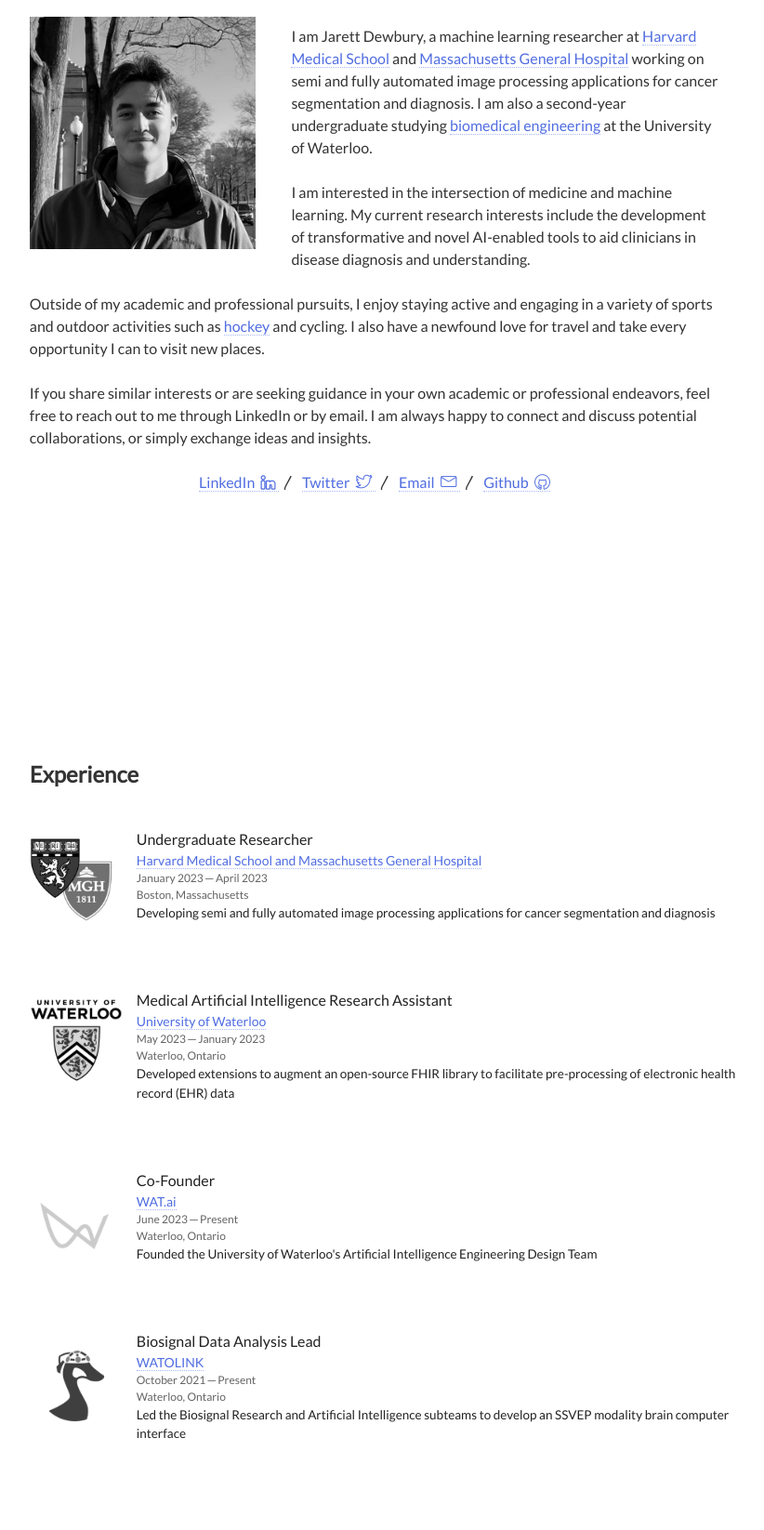
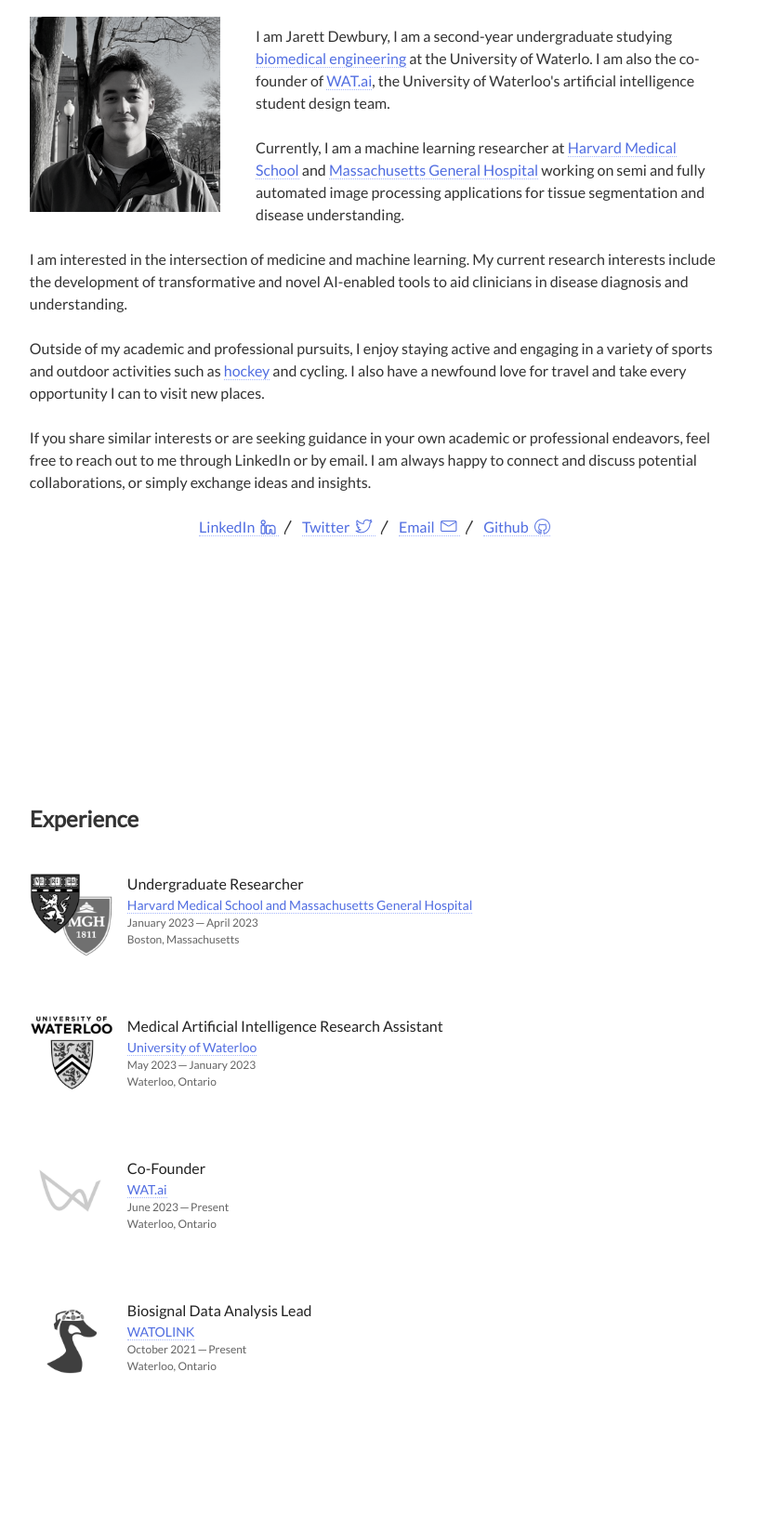
Before and after one commit to Jdewbury/jdewbury.github.io, a plain HTML site: page index.html in a window 1280 px wide. Shown: the part 237-1883 px from the top of the page at 93% size, without its empty margins (237-1059 px from the left). After the commit the page ends 1809 px from the top, so only its background shows below. Drawn offline with nearby package versions, Linux system fonts and the light colour scheme; a script that the page names is missing.

Commit message:
fix profile photo, update description

```diff
--- a/index.html
+++ b/index.html
@@ -27,7 +27,7 @@
 </head>
 	<body>
         <div class="navbar" id="myNavbar">
-            <a href="index.html" class="active"><img src="img/logo.png" draggable=false style="width:60px;height:auto;margin-top:-20px;float:left;"></a>
+            <a href="index.html" class="active"><img src="img/logo.png" draggable=false style="width:65px;height:auto;margin-top:-20px;float:left;"></a>
             <a class="space"></a>
             <a href="#about">About</a>
             <a href="#experience">Experience</a>
@@ -40,11 +40,15 @@
             <div class="about" id="about">
                 <br><br><br><br><br><br><br><br><br><br>
                 <p>
-                    <img src="img/profile.jpg" draggable=false style="width:19vw;height:auto;display:inline;min-width:150px;float:left;margin-right:3vw;margin-bottom:1.5vw;margin-top:1.2vw;filter:grayscale(100%);"><br>
-                    I am Jarett Dewbury, a machine learning researcher at <a href="https://hms.harvard.edu/" target="_blank">
-                    Harvard Medical School</a> and <a href="https://wellman.massgeneral.org/" target="_blank">Massachusetts General Hospital</a> working on semi and fully automated image processing applications for cancer
-                    segmentation and diagnosis. I am also a second-year undergraduate studying <a href="https://uwaterloo.ca/future-students/programs/biomedical-engineering" target="_blank">
-                    biomedical engineering</a> at the University of Waterloo.
+                    <img src="img/profile.jpg" draggable=false style="width:16vw;height:auto;display:inline;min-width:150px;float:left;margin-right:3vw;margin-bottom:1.5vw;margin-top:1.2vw;filter:grayscale(95%);"><br>
+                    I am Jarett Dewbury, I am a second-year undergraduate studying <a href="https://uwaterloo.ca/future-students/programs/biomedical-engineering" target="_blank">
+                    biomedical engineering</a> at the University of Waterlo. I am also the co-founder of <a href="https://linktr.ee/wat.ai" target="_blank">WAT.ai</a>, the University of Waterloo's artificial intelligence student design team.
+
+                </p><br>
+                <p>
+                    Currently, I am a machine learning researcher at <a href="https://hms.harvard.edu/" target="_blank">
+                        Harvard Medical School</a> and <a href="https://wellman.massgeneral.org/" target="_blank">Massachusetts General Hospital</a> working on semi and fully automated image processing applications for tissue
+                        segmentation and disease understanding.
                 </p><br>
                 <p>
                     I am interested in the intersection of medicine and machine learning. My current research interests include the development of transformative and novel
@@ -98,7 +102,7 @@
                 </div>
                 <div class="job1">
                     <div class="joblogo">
-                        <img src="img/hmsmgh.png" draggable=false style="width:90px;height:auto;float:left;margin-top:10px;filter:grayscale(100%);">
+                        <img src="img/hmsmgh.png" draggable=false style="width:90px;height:auto;float:left;filter:grayscale(100%);">
                     </div>
                     <div class="job">
                         <div class="jobtitle">
@@ -113,14 +117,11 @@
                             January 2023 ─ April 2023<br>
                             Boston, Massachusetts
                         </div>
-                        <div class="jobdesc">
-                            Developing semi and fully automated image processing applications for cancer segmentation and diagnosis
-                        </div>
                     </div>
                 </div><br><br><br>
                 <div class="job2">
                     <div class="joblogo">
-                        <img src="img/uwaterloo.png" draggable=false style="width:100px;height:auto;float:left;margin-top:10px;filter:grayscale(100%);">
+                        <img src="img/uwaterloo.png" draggable=false style="width:90px;height:auto;float:left;filter:grayscale(100%);">
                     </div>
                     <div class="job">
                         <div class="jobtitle">
@@ -135,15 +136,11 @@
                             May 2023 ─ January 2023<br>
                             Waterloo, Ontario
                         </div>
-                        <div class="jobdesc">
-                            Developed extensions to augment an open-source FHIR library to facilitate pre-processing of electronic
-                            health record (EHR) data
-                        </div>
                     </div>
                 </div><br><br><br>
                 <div class="job3">
                     <div class="joblogo">
-                        <img src="img/watai.png" draggable=false style="width:100px;height:auto;float:left;margin-top:10px;filter:grayscale(100%);">
+                        <img src="img/watai.png" draggable=false style="width:90px;height:auto;float:left;margin-top:-10px;filter:grayscale(100%);">
                     </div>
                     <div class="job">
                         <div class="jobtitle">
@@ -158,14 +155,11 @@
                             June 2023 ─ Present<br>
                             Waterloo, Ontario
                         </div>
-                        <div class="jobdesc">
-                            Founded the University of Waterloo's Artificial Intelligence Engineering Design Team
-                        </div>
                     </div>
                 </div><br><br><br>
                 <div class="job4">
                     <div class="joblogo">
-                        <img src="img/watolink.png" draggable=false style="width:100px;height:auto;float:left;margin-top:10px;filter:grayscale(100%);opacity:75%;">
+                        <img src="img/watolink.png" draggable=false style="width:90px;height:auto;float:left;filter:grayscale(100%);opacity:75%;">
                     </div>
                     <div class="job">
                         <div class="jobtitle">
@@ -180,9 +174,6 @@
                             October 2021 ─ Present<br>
                             Waterloo, Ontario
                         </div>
-                        <div class="jobdesc">
-                            Led the Biosignal Research and Artificial Intelligence subteams to develop an SSVEP modality brain computer interface
-                        </div>
                     </div>
                     <div style="height:70pt;"></div>
                 </div>
--- a/style.css
+++ b/style.css
@@ -228,7 +228,7 @@
 
 .job {
     width: 90%;
-    margin-left: 115px;
+    margin-left: 105px;
     margin-right: 30px;
   }
 
@@ -259,11 +259,6 @@
     font-size: 12px;
     font-weight:lighter;
     color: #646464;
-  }
-
-  .jobdesc {
-    font-size: 13.5px;
-    color: #222222;
   }
 
   .joblogo{
```
